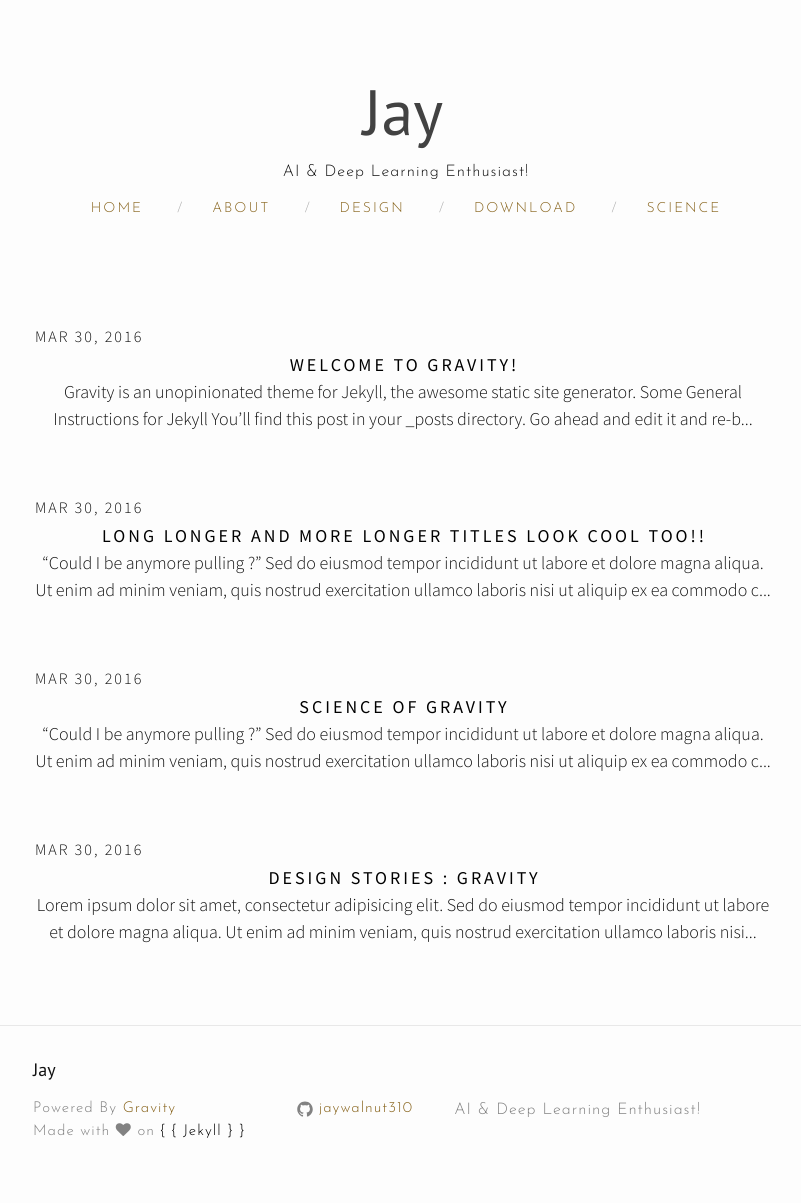
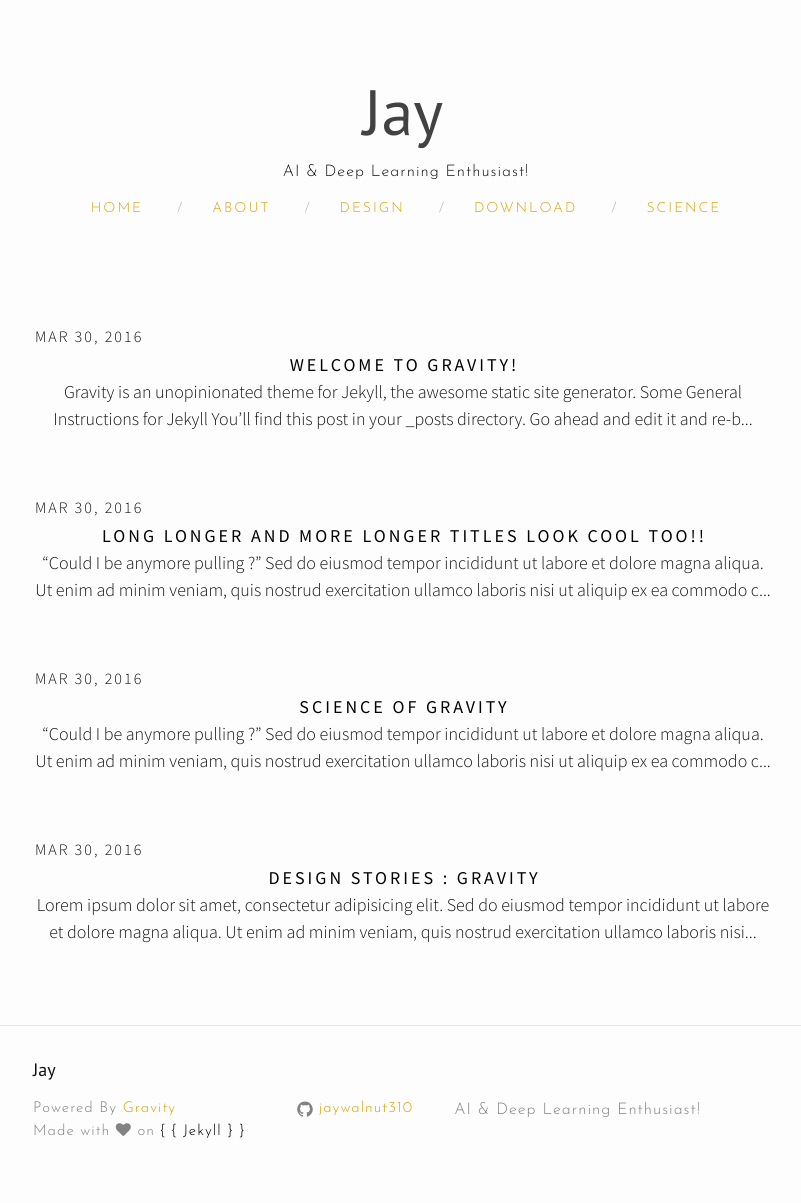
Before and after one commit to jaywalnut310/jaywalnut310.github.io, a Jekyll site: the page built from index.html, in a window 1280 px wide. Shown: the whole page, without its empty margins (237-1038 px from the left). Built offline with Jekyll 4.4.1, drawn with Linux system fonts in a browser that asks for light colours; nearby versions of some CDN libraries; the list of posts is cut into pages by our own code.

Commit message:
Update style.scss

```diff
--- a/css/style.scss
+++ b/css/style.scss
@@ -146,7 +146,7 @@ h1, h2, h3, h4, h5, h6 {
  * Links
  */
 a {
-    color: #87631b !important;
+    color: #d6a305 !important;
     text-decoration: none;
 
     &:visited {
```
